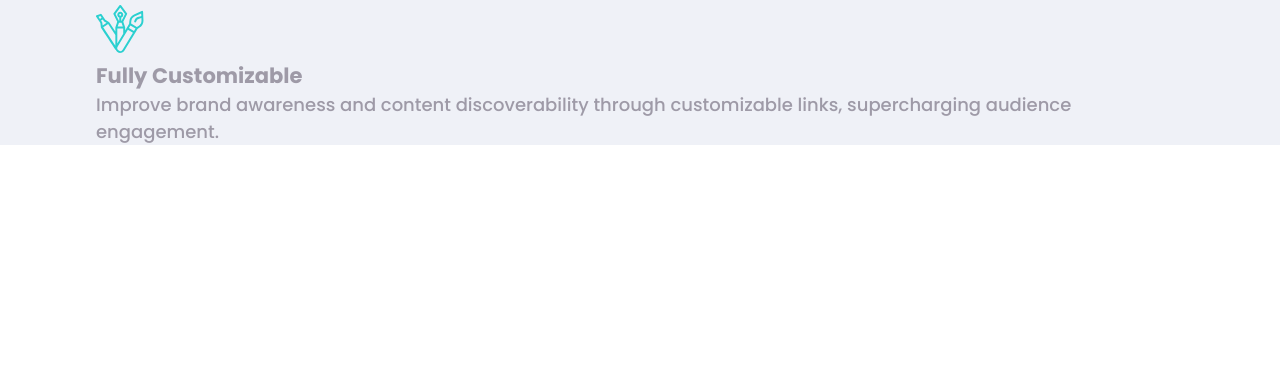
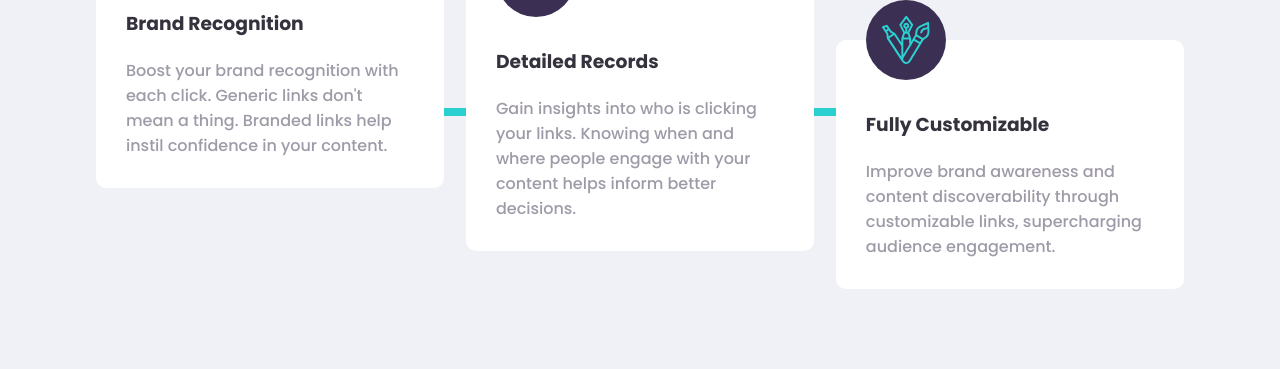
Before and after one commit to stetu281/short-url, a plain HTML site: page index.html in a window 1280 px wide. Shown: the part 1425-1794 px from the top of the page. Before the commit the page ends 1570 px from the top, so only its background shows below. Drawn offline with Linux system fonts and the light colour scheme.

Commit message:
Add stats section

```diff
--- a/index.html
+++ b/index.html
@@ -72,6 +72,7 @@
       </div>
 
       <div class="stats">
+        <div class="stats__bg-line"></div>
         <h2 class="stats__title">Advanced Statistics</h2>
         <p class="stats__text">
           Track how your links are performing across the web with our
@@ -84,7 +85,7 @@
               <img class="stats__icon-img" src="assets/images/icon-brand-recognition.svg" alt="">
             </div>
             <h3 class="stats__card-title">Brand Recognition</h3>
-            <p>
+            <p class="stats__card-text">
               Boost your brand recognition with each click. Generic links don't
               mean a thing. Branded links help instil confidence in your content.
             </p>
@@ -95,7 +96,7 @@
               <img class="stats__icon-img" src="assets/images/icon-detailed-records.svg" alt="">
             </div>
             <h3 class="stats__card-title">Detailed Records</h3>
-            <p>
+            <p class="stats__card-text">
               Gain insights into who is clicking your links. Knowing when and where
               people engage with your content helps inform better decisions.
             </p>
@@ -106,7 +107,7 @@
               <img class="stats__icon-img" src="assets/images/icon-fully-customizable.svg" alt="">
             </div>
             <h3 class="stats__card-title">Fully Customizable</h3>
-            <p>
+            <p class="stats__card-text">
               Improve brand awareness and content discoverability through
               customizable links, supercharging audience engagement.
             </p>
--- /dev/null
+++ b/style/_stats.scss
@@ -0,0 +1,102 @@
+.stats {
+    text-align: center;
+    font-size: 0.93rem;
+    position: relative;
+    padding: 80px 0;
+
+    &__bg-line {
+        width: 8px;
+        height: 50%;
+        background-color: $primary;
+        position: absolute;
+        top: 450px;
+        left: 0;
+        right: 0;
+        margin: auto;
+    }
+
+    &__title {
+        color: $heading-color;
+    }
+
+    &__text {
+        margin: 20px auto 0 auto;
+        max-width: 470px;
+    }
+
+    &__cards {
+        margin-top: 50px;
+    }
+
+    &__card {
+        background-color: $white;
+        border-radius: 10px;
+        padding: 70px 30px 30px 30px;
+        position: relative;
+        margin-top: 100px;
+    }
+
+    &__icon {
+        width: 80px;
+        height: 80px;
+        background-color: $secondary;
+        border-radius: 50%;
+        display: flex;
+        justify-content: center;
+        align-items: center;
+        position: absolute;
+        top: -40px;
+        left: 0;
+        right: 0;
+        margin: 0 auto;
+
+    }
+
+    &__card-title {
+        color: $heading-color;
+    }
+
+    &__card-text {
+        margin-top: 20px;
+    }
+
+}
+
+@include w1024 {
+    .stats {
+        font-size: 1rem;
+
+        &__bg-line {
+            transform: rotate(90deg);
+            height: 80%;
+            top: 160px;
+        }
+
+        &__cards {
+            margin-top: 80px;
+            text-align: left;
+            display: flex;
+            justify-content: space-between;
+            align-items: center;
+            height: 350px;
+        }
+
+        &__card {
+            width: 32%;
+            margin-top: 0;
+
+            &:first-child {
+                align-self: flex-start;
+            }
+
+            &:last-child {
+                align-self: flex-end;
+            }
+        }
+
+        &__icon {
+            margin: 0;
+            left: 30px;
+        }
+    }
+}
--- a/style/main.scss
+++ b/style/main.scss
@@ -5,3 +5,4 @@
 @import 'hero';
 @import 'input';
 @import 'links';
+@import 'stats';
```
Also changed, not shown: style/main.css, 1 other file.
